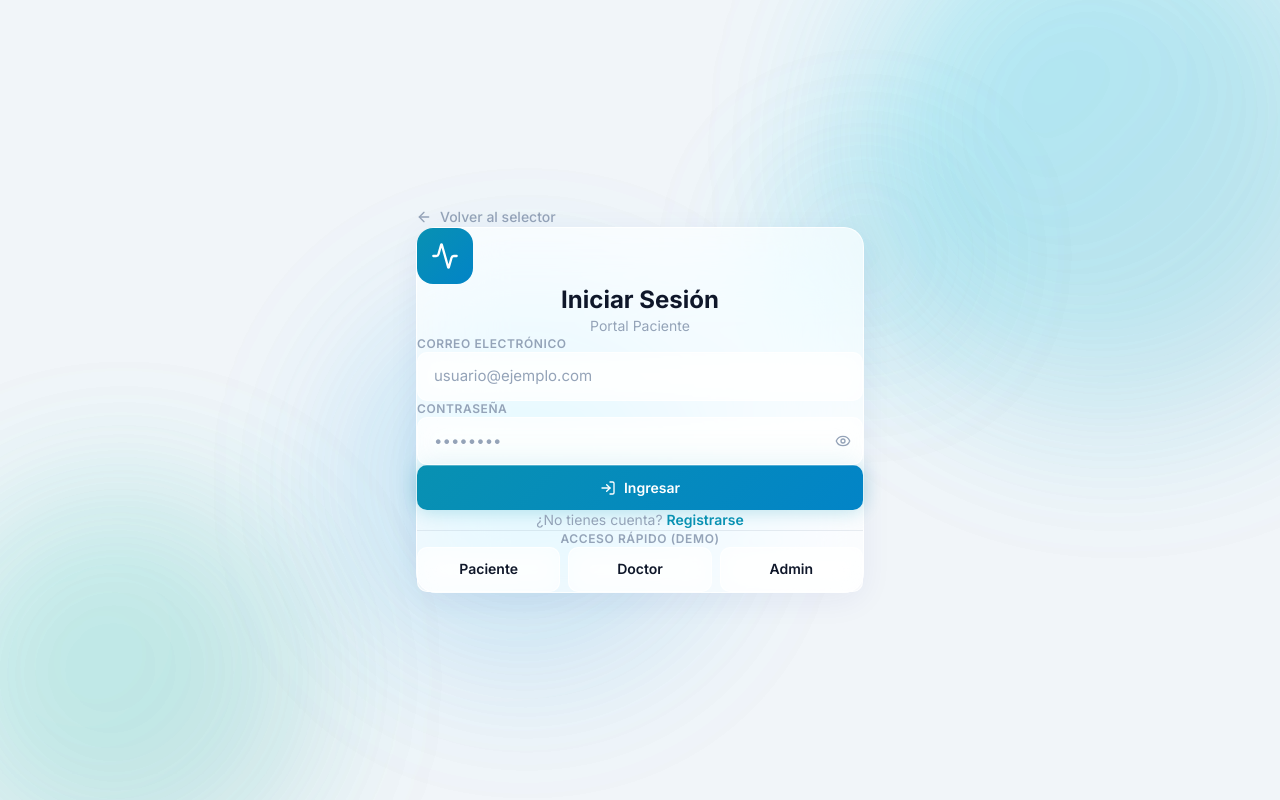
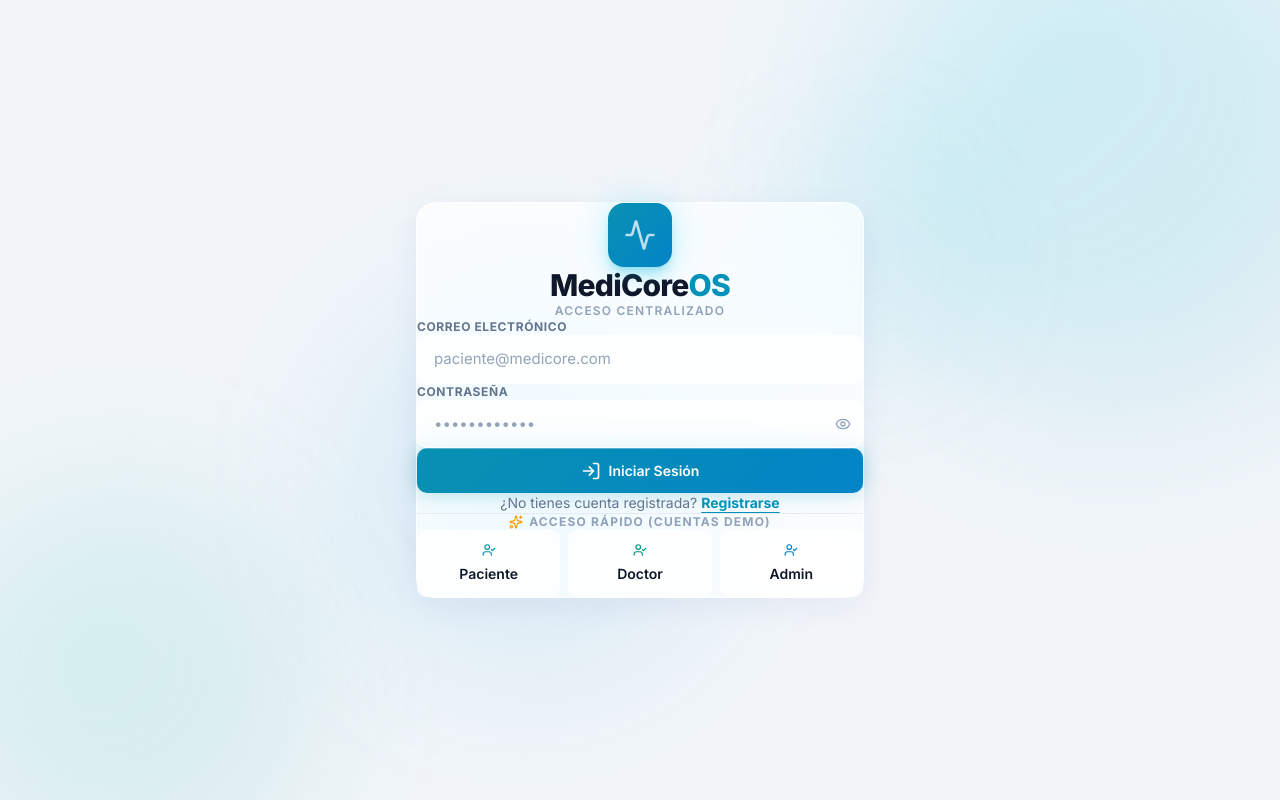
Before and after one commit to jacksonMendez/MediCore, a React (Vite) app in the folder frontend/: page /login in a window 1280 px wide. Built offline with nearby package versions, Linux system fonts and the light colour scheme.

Commit message:
feat(auth): implementar login centralizado con animacion y redireccion por rol

```diff
--- a/frontend/src/App.jsx
+++ b/frontend/src/App.jsx
@@ -4,18 +4,18 @@ import { BrowserRouter, Routes, Route, Navigate, useLocation } from 'react-route
 import BackgroundOrbs from './components/BackgroundOrbs'
 import GlassNavbar from './components/GlassNavbar'
 
-import PortalSelector from './views/PortalSelector'
 import LoginView from './views/LoginView'
 import PacienteView from './views/PacienteView'
 import DoctorView from './views/DoctorView'
 import AdminView from './views/AdminView'
 
 /**
- * App — Root component with routing, auth state, and layout.
+ * App — Root component with centralized auth state and Apple Liquid Glass layout.
  */
 function AppContent() {
   const [user, setUser] = useState(null)
   const [token, setToken] = useState(null)
+  const [loading, setLoading] = useState(true)
   const location = useLocation()
 
   // Check for stored auth on mount
@@ -23,9 +23,15 @@ function AppContent() {
     const storedToken = localStorage.getItem('medicore_token')
     const storedUser = localStorage.getItem('medicore_user')
     if (storedToken && storedUser) {
-      setToken(storedToken)
-      setUser(JSON.parse(storedUser))
+      try {
+        setToken(storedToken)
+        setUser(JSON.parse(storedUser))
+      } catch (e) {
+        localStorage.removeItem('medicore_token')
+        localStorage.removeItem('medicore_user')
+      }
     }
+    setLoading(false)
   }, [])
 
   const handleLogin = (userData, accessToken) => {
@@ -40,42 +46,61 @@ function AppContent() {
     localStorage.removeItem('medicore_user')
   }
 
-  // Pages that don't show the navbar
+  if (loading) {
+    return (
+      <div className="min-h-screen flex items-center justify-center bg-slate-100">
+        <div className="w-8 h-8 border-4 border-cyan-600/30 border-t-cyan-600 rounded-full animate-spin" />
+      </div>
+    )
+  }
+
+  // Pages that don't show navbar
   const hideNavbar = ['/', '/login'].includes(location.pathname)
 
+  // Determine home route by role
+  const getHomeRoute = () => {
+    if (!user) return '/login'
+    if (user.rol === 'medico') return '/doctor'
+    if (user.rol === 'admin') return '/admin'
+    return '/paciente'
+  }
+
   return (
-    <div className="min-h-screen relative" style={{ background: 'var(--color-clinical-bg)' }}>
+    <div className="min-h-screen relative bg-slate-100 text-slate-900 font-sans">
       <BackgroundOrbs />
 
-      {!hideNavbar && <GlassNavbar user={user} onLogout={handleLogout} />}
+      {!hideNavbar && user && <GlassNavbar user={user} onLogout={handleLogout} />}
 
       <Routes>
-        {/* Public routes */}
-        <Route path="/" element={<PortalSelector />} />
-        <Route path="/login" element={<LoginView onLogin={handleLogin} />} />
+        {/* Root & Auth */}
+        <Route path="/" element={<Navigate to={getHomeRoute()} replace />} />
+        <Route
+          path="/login"
+          element={
+            user ? (
+              <Navigate to={getHomeRoute()} replace />
+            ) : (
+              <LoginView onLogin={handleLogin} />
+            )
+          }
+        />
 
-        {/* Protected routes */}
+        {/* Protected Portals */}
         <Route
           path="/paciente"
-          element={
-            user ? <PacienteView /> : <Navigate to="/login" state={{ role: 'paciente' }} />
-          }
+          element={user ? <PacienteView /> : <Navigate to="/login" replace />}
         />
         <Route
           path="/doctor"
-          element={
-            user ? <DoctorView /> : <Navigate to="/login" state={{ role: 'medico' }} />
-          }
+          element={user ? <DoctorView /> : <Navigate to="/login" replace />}
         />
         <Route
           path="/admin"
-          element={
-            user ? <AdminView /> : <Navigate to="/login" state={{ role: 'admin' }} />
-          }
+          element={user ? <AdminView /> : <Navigate to="/login" replace />}
         />
 
         {/* Fallback */}
-        <Route path="*" element={<Navigate to="/" />} />
+        <Route path="*" element={<Navigate to="/" replace />} />
       </Routes>
     </div>
   )
--- a/frontend/src/views/LoginView.jsx
+++ b/frontend/src/views/LoginView.jsx
@@ -1,17 +1,14 @@
 import React, { useState } from 'react'
-import { useNavigate, useLocation } from 'react-router-dom'
-import { Activity, Eye, EyeOff, LogIn, ArrowLeft } from 'lucide-react'
+import { useNavigate } from 'react-router-dom'
+import { Activity, Eye, EyeOff, LogIn, Sparkles, UserCheck } from 'lucide-react'
 import BackgroundOrbs from '../components/BackgroundOrbs'
 
 /**
- * LoginView — Authentication page with frosted glass form.
- * Supports login and basic registration.
+ * LoginView — Centralized Apple Liquid Glass authentication portal.
+ * Handles unified login, quick demo fill, and auto-role redirection.
  */
 export default function LoginView({ onLogin }) {
   const navigate = useNavigate()
-  const location = useLocation()
-  const roleHint = location.state?.role || 'paciente'
-
   const [isRegister, setIsRegister] = useState(false)
   const [showPassword, setShowPassword] = useState(false)
   const [loading, setLoading] = useState(false)
@@ -23,11 +20,21 @@ export default function LoginView({ onLogin }) {
     nombre_completo: '',
     telefono: '',
     documento_numero: '',
+    rol: 'paciente',
   })
 
   const handleChange = (e) => {
     setForm({ ...form, [e.target.name]: e.target.value })
     setError('')
+  }
+
+  const redirectByRole = (rol) => {
+    const roleRoutes = {
+      paciente: '/paciente',
+      medico: '/doctor',
+      admin: '/admin',
+    }
+    navigate(roleRoutes[rol] || '/paciente')
   }
 
   const handleSubmit = async (e) => {
@@ -38,7 +45,7 @@ export default function LoginView({ onLogin }) {
     try {
       const endpoint = isRegister ? '/api/auth/register' : '/api/auth/login'
       const body = isRegister
-        ? { ...form, rol: roleHint }
+        ? form
         : { correo: form.correo, password: form.password }
 
       const res = await fetch(endpoint, {
@@ -58,9 +65,8 @@ export default function LoginView({ onLogin }) {
       localStorage.setItem('medicore_user', JSON.stringify(data.usuario))
       onLogin(data.usuario, data.access_token)
 
-      // Navigate to appropriate portal
-      const roleRoutes = { paciente: '/paciente', medico: '/doctor', admin: '/admin' }
-      navigate(roleRoutes[data.usuario.rol] || '/')
+      // Automatic Role-based Redirection
+      redirectByRole(data.usuario.rol)
     } catch (err) {
       setError(err.message)
     } finally {
@@ -68,9 +74,9 @@ export default function LoginView({ onLogin }) {
     }
   }
 
-  // Demo quick login buttons
+  // Quick Demo Login
   const demoLogin = async (correo, password) => {
-    setForm({ ...form, correo, password })
+    setForm((prev) => ({ ...prev, correo, password }))
     setLoading(true)
     setError('')
     try {
@@ -80,12 +86,14 @@ export default function LoginView({ onLogin }) {
         body: JSON.stringify({ correo, password }),
       })
       const data = await res.json()
-      if (!res.ok) throw new Error(data.detail || 'Error')
+      if (!res.ok) throw new Error(data.detail || 'Error al conectar')
+
       localStorage.setItem('medicore_token', data.access_token)
       localStorage.setItem('medicore_user', JSON.stringify(data.usuario))
       onLogin(data.usuario, data.access_token)
-      const roleRoutes = { paciente: '/paciente', medico: '/doctor', admin: '/admin' }
-      navigate(roleRoutes[data.usuario.rol] || '/')
+
+      // Automatic Role-based Redirection
+      redirectByRole(data.usuario.rol)
     } catch (err) {
       setError(err.message)
     } finally {
@@ -93,59 +101,47 @@ export default function LoginView({ onLogin }) {
     }
   }
 
-  const roleLabels = {
-    paciente: 'Paciente',
-    medico: 'Doctor',
-    admin: 'Administrador',
-  }
-
   return (
-    <div className="min-h-screen flex items-center justify-center px-4 relative">
+    <div className="min-h-screen flex items-center justify-center px-4 relative overflow-hidden bg-slate-100">
       <BackgroundOrbs />
 
-      <div className="w-full max-w-md relative z-10">
-        {/* Back button */}
-        <button
-          onClick={() => navigate('/')}
-          className="flex items-center gap-2 mb-6 text-sm font-medium transition-colors"
-          style={{ color: 'var(--color-text-muted)' }}
+      <div className="w-full max-w-md relative z-10 my-8">
+        {/* Central Liquid Glass Card */}
+        <div className="glass-panel-strong p-8 sm:p-10 animate-fade-in-up border border-white/80 shadow-2xl shadow-cyan-900/5 backdrop-blur-2xl">
+          {/* Header with Glow Animation */}
+          <div className="text-center mb-8">
+            <div className="relative inline-block mb-3">
+              <div
+                className="w-16 h-16 rounded-2xl flex items-center justify-center mx-auto shadow-lg shadow-cyan-500/30 transition-transform hover:scale-105"
+                style={{ background: 'linear-gradient(135deg, #0891b2, #0284c7)' }}
               >
-          <ArrowLeft className="w-4 h-4" />
-          Volver al selector
-        </button>
+                <Activity className="w-8 h-8 text-white animate-pulse" />
+              </div>
+              <div className="absolute -inset-1 rounded-2xl bg-cyan-400/20 blur-lg -z-10 animate-pulse" />
+            </div>
 
-        {/* Login Card */}
-        <div className="glass-panel-strong p-8 animate-fade-in-up">
-          {/* Header */}
-          <div className="text-center mb-8">
-            <div className="w-14 h-14 rounded-2xl flex items-center justify-center mx-auto mb-4"
-                 style={{ background: 'linear-gradient(135deg, #0891b2, #0284c7)' }}>
-              <Activity className="w-7 h-7 text-white" />
-            </div>
-            <h2 className="text-2xl font-bold" style={{ color: 'var(--color-text-primary)' }}>
-              {isRegister ? 'Crear Cuenta' : 'Iniciar Sesión'}
-            </h2>
-            <p className="text-sm mt-1" style={{ color: 'var(--color-text-muted)' }}>
-              Portal {roleLabels[roleHint]}
+            <h1 className="text-3xl font-extrabold tracking-tight text-slate-900">
+              MediCore<span className="text-cyan-600">OS</span>
+            </h1>
+            <p className="text-xs font-semibold uppercase tracking-widest text-slate-400 mt-1">
+              {isRegister ? 'Registro de Usuario' : 'Acceso Centralizado'}
             </p>
           </div>
 
-          {/* Error message */}
+          {/* Error notification */}
           {error && (
-            <div className="mb-4 p-3 rounded-xl text-sm font-medium animate-fade-in"
-                 style={{ background: 'rgba(225,29,72,0.1)', color: 'var(--color-alert-rose)' }}>
+            <div className="mb-6 p-3.5 rounded-xl text-sm font-medium bg-rose-500/10 border border-rose-500/20 text-rose-600 animate-fade-in text-center">
               {error}
             </div>
           )}
 
-          {/* Form */}
+          {/* Login / Register Form */}
           <form onSubmit={handleSubmit} className="space-y-4">
             {isRegister && (
               <>
                 <div>
-                  <label className="text-xs font-semibold uppercase tracking-wider mb-1 block"
-                         style={{ color: 'var(--color-text-muted)' }}>
-                    Nombre completo
+                  <label className="text-xs font-bold uppercase tracking-wider text-slate-500 mb-1 block">
+                    Nombre Completo
                   </label>
                   <input
                     name="nombre_completo"
@@ -153,14 +149,13 @@ export default function LoginView({ onLogin }) {
                     value={form.nombre_completo}
                     onChange={handleChange}
                     className="glass-input"
-                    placeholder="Juan Pérez"
+                    placeholder="Carlos Mendoza"
                     required
                   />
                 </div>
                 <div>
-                  <label className="text-xs font-semibold uppercase tracking-wider mb-1 block"
-                         style={{ color: 'var(--color-text-muted)' }}>
-                    Documento
+                  <label className="text-xs font-bold uppercase tracking-wider text-slate-500 mb-1 block">
+                    Documento de Identidad
                   </label>
                   <input
                     name="documento_numero"
@@ -176,9 +171,8 @@ export default function LoginView({ onLogin }) {
             )}
 
             <div>
-              <label className="text-xs font-semibold uppercase tracking-wider mb-1 block"
-                     style={{ color: 'var(--color-text-muted)' }}>
-                Correo electrónico
+              <label className="text-xs font-bold uppercase tracking-wider text-slate-500 mb-1 block">
+                Correo Electrónico
               </label>
               <input
                 name="correo"
@@ -186,14 +180,13 @@ export default function LoginView({ onLogin }) {
                 value={form.correo}
                 onChange={handleChange}
                 className="glass-input"
-                placeholder="usuario@ejemplo.com"
+                placeholder="paciente@medicore.com"
                 required
               />
             </div>
 
             <div>
-              <label className="text-xs font-semibold uppercase tracking-wider mb-1 block"
-                     style={{ color: 'var(--color-text-muted)' }}>
+              <label className="text-xs font-bold uppercase tracking-wider text-slate-500 mb-1 block">
                 Contraseña
               </label>
               <div className="relative">
@@ -203,26 +196,23 @@ export default function LoginView({ onLogin }) {
                   value={form.password}
                   onChange={handleChange}
                   className="glass-input pr-10"
-                  placeholder="••••••••"
+                  placeholder="••••••••••••"
                   required
                 />
                 <button
                   type="button"
                   onClick={() => setShowPassword(!showPassword)}
-                  className="absolute right-3 top-1/2 -translate-y-1/2"
+                  className="absolute right-3 top-1/2 -translate-y-1/2 text-slate-400 hover:text-slate-600 transition-colors"
                 >
-                  {showPassword
-                    ? <EyeOff className="w-4 h-4" style={{ color: 'var(--color-text-muted)' }} />
-                    : <Eye className="w-4 h-4" style={{ color: 'var(--color-text-muted)' }} />
-                  }
+                  {showPassword ? <EyeOff className="w-4 h-4" /> : <Eye className="w-4 h-4" />}
                 </button>
               </div>
             </div>
 
             {isRegister && (
+              <>
                 <div>
-                <label className="text-xs font-semibold uppercase tracking-wider mb-1 block"
-                       style={{ color: 'var(--color-text-muted)' }}>
+                  <label className="text-xs font-bold uppercase tracking-wider text-slate-500 mb-1 block">
                     Teléfono
                   </label>
                   <input
@@ -234,61 +224,87 @@ export default function LoginView({ onLogin }) {
                     placeholder="+57 300 123 4567"
                   />
                 </div>
+                <div>
+                  <label className="text-xs font-bold uppercase tracking-wider text-slate-500 mb-1 block">
+                    Rol de Cuenta
+                  </label>
+                  <select
+                    name="rol"
+                    value={form.rol}
+                    onChange={handleChange}
+                    className="glass-input cursor-pointer"
+                  >
+                    <option value="paciente">Paciente</option>
+                    <option value="medico">Médico / Doctor</option>
+                    <option value="admin">Administrador</option>
+                  </select>
+                </div>
+              </>
             )}
 
             <button
               type="submit"
               disabled={loading}
-              className="glass-btn glass-btn-primary w-full py-3 text-base"
+              className="glass-btn glass-btn-primary w-full py-3.5 text-base font-semibold shadow-lg shadow-cyan-600/25 mt-2"
             >
               {loading ? (
                 <span className="flex items-center gap-2">
                   <span className="w-4 h-4 border-2 border-white/30 border-t-white rounded-full animate-spin" />
-                  Procesando...
+                  Ingresando...
                 </span>
               ) : (
                 <span className="flex items-center gap-2">
-                  <LogIn className="w-4 h-4" />
-                  {isRegister ? 'Registrarse' : 'Ingresar'}
+                  <LogIn className="w-5 h-5" />
+                  {isRegister ? 'Crear Cuenta' : 'Iniciar Sesión'}
                 </span>
               )}
             </button>
           </form>
 
-          {/* Toggle login/register */}
-          <p className="text-center mt-5 text-sm" style={{ color: 'var(--color-text-muted)' }}>
-            {isRegister ? '¿Ya tienes cuenta?' : '¿No tienes cuenta?'}{' '}
+          {/* Toggle Register / Login */}
+          <div className="mt-5 text-center text-sm text-slate-500">
+            {isRegister ? '¿Ya tienes una cuenta?' : '¿No tienes cuenta registrada?'}{' '}
             <button
               onClick={() => { setIsRegister(!isRegister); setError('') }}
-              className="font-semibold"
-              style={{ color: 'var(--color-surgical-cyan)' }}
+              className="font-bold text-cyan-600 hover:text-cyan-700 underline underline-offset-4 ml-1"
             >
               {isRegister ? 'Iniciar sesión' : 'Registrarse'}
             </button>
-          </p>
+          </div>
 
-          {/* Demo accounts */}
+          {/* Quick Demo Login Accounts */}
           {!isRegister && (
-            <div className="mt-6 pt-5" style={{ borderTop: '1px solid rgba(148,163,184,0.2)' }}>
-              <p className="text-xs font-semibold uppercase tracking-wider mb-3 text-center"
-                 style={{ color: 'var(--color-text-muted)' }}>
-                Acceso rápido (demo)
-              </p>
+            <div className="mt-8 pt-6 border-t border-slate-200/80">
+              <div className="flex items-center justify-center gap-1.5 text-xs font-bold uppercase tracking-widest text-slate-400 mb-3">
+                <Sparkles className="w-3.5 h-3.5 text-amber-500" />
+                Acceso Rápido (Cuentas Demo)
+              </div>
+
               <div className="grid grid-cols-3 gap-2">
-                {[
-                  { label: 'Paciente', email: 'juan.perez@email.com' },
-                  { label: 'Doctor', email: 'dr.garcia@medicore.com' },
-                  { label: 'Admin', email: 'admin@medicore.com' },
-                ].map(({ label, email }) => (
                 <button
-                    key={email}
                   type="button"
-                    onClick={() => demoLogin(email, 'MediCore2024!')}
-                    className="glass-btn glass-btn-secondary text-xs py-2"
+                  onClick={() => demoLogin('paciente@medicore.com', 'Password123!')}
+                  className="glass-btn glass-btn-secondary text-xs py-2.5 flex-col gap-1 border-white/80 hover:border-cyan-500/30"
                 >
-                    {label}
+                  <UserCheck className="w-3.5 h-3.5 text-cyan-600" />
+                  <span>Paciente</span>
                 </button>
-                ))}
+                <button
+                  type="button"
+                  onClick={() => demoLogin('medico@medicore.com', 'Password123!')}
+                  className="glass-btn glass-btn-secondary text-xs py-2.5 flex-col gap-1 border-white/80 hover:border-cyan-500/30"
+                >
+                  <UserCheck className="w-3.5 h-3.5 text-teal-600" />
+                  <span>Doctor</span>
+                </button>
+                <button
+                  type="button"
+                  onClick={() => demoLogin('admin@medicore.com', 'Password123!')}
+                  className="glass-btn glass-btn-secondary text-xs py-2.5 flex-col gap-1 border-white/80 hover:border-cyan-500/30"
+                >
+                  <UserCheck className="w-3.5 h-3.5 text-sky-600" />
+                  <span>Admin</span>
+                </button>
               </div>
             </div>
           )}
```
Lines whose indentation alone changed are shown as unchanged.
